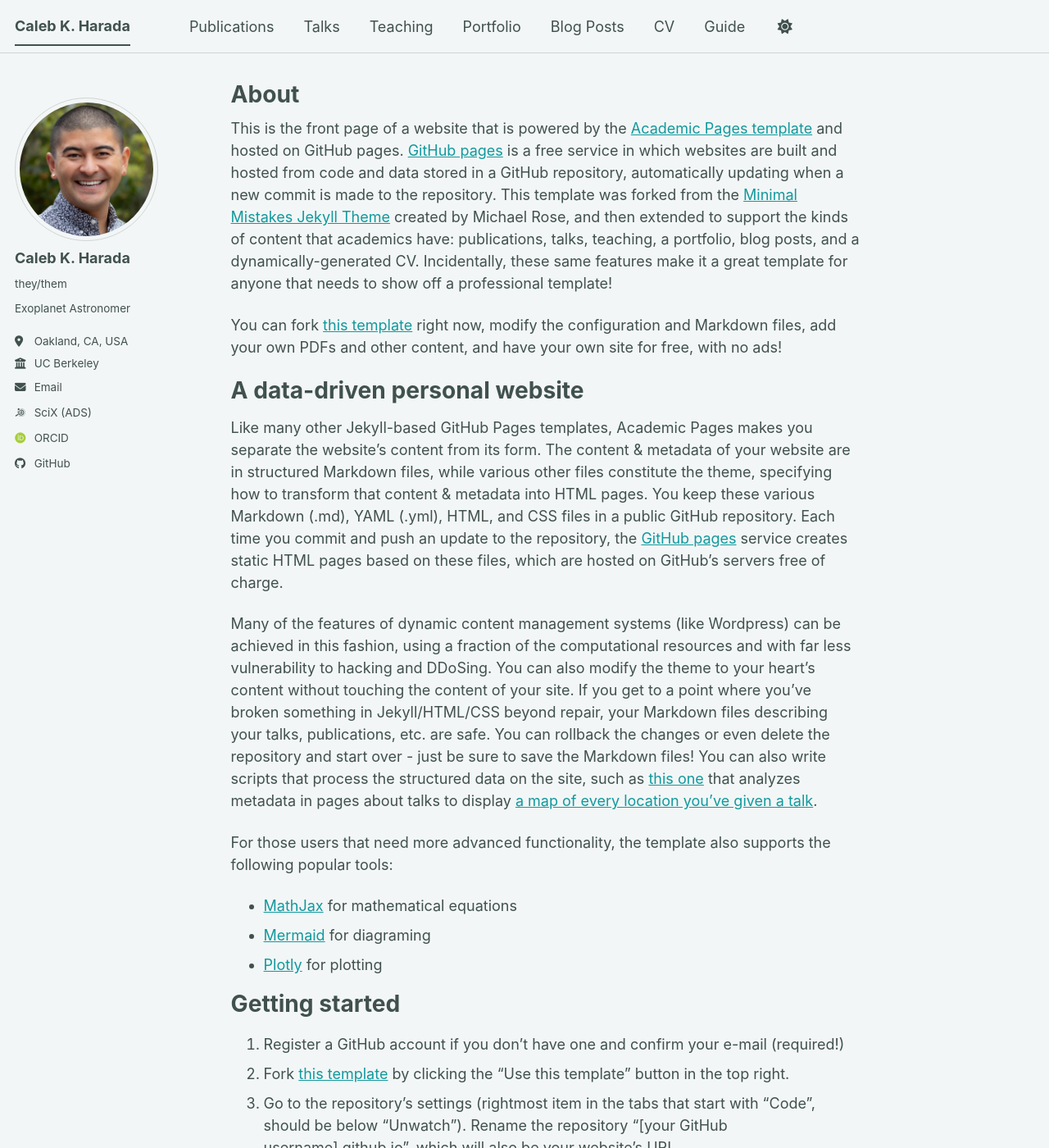
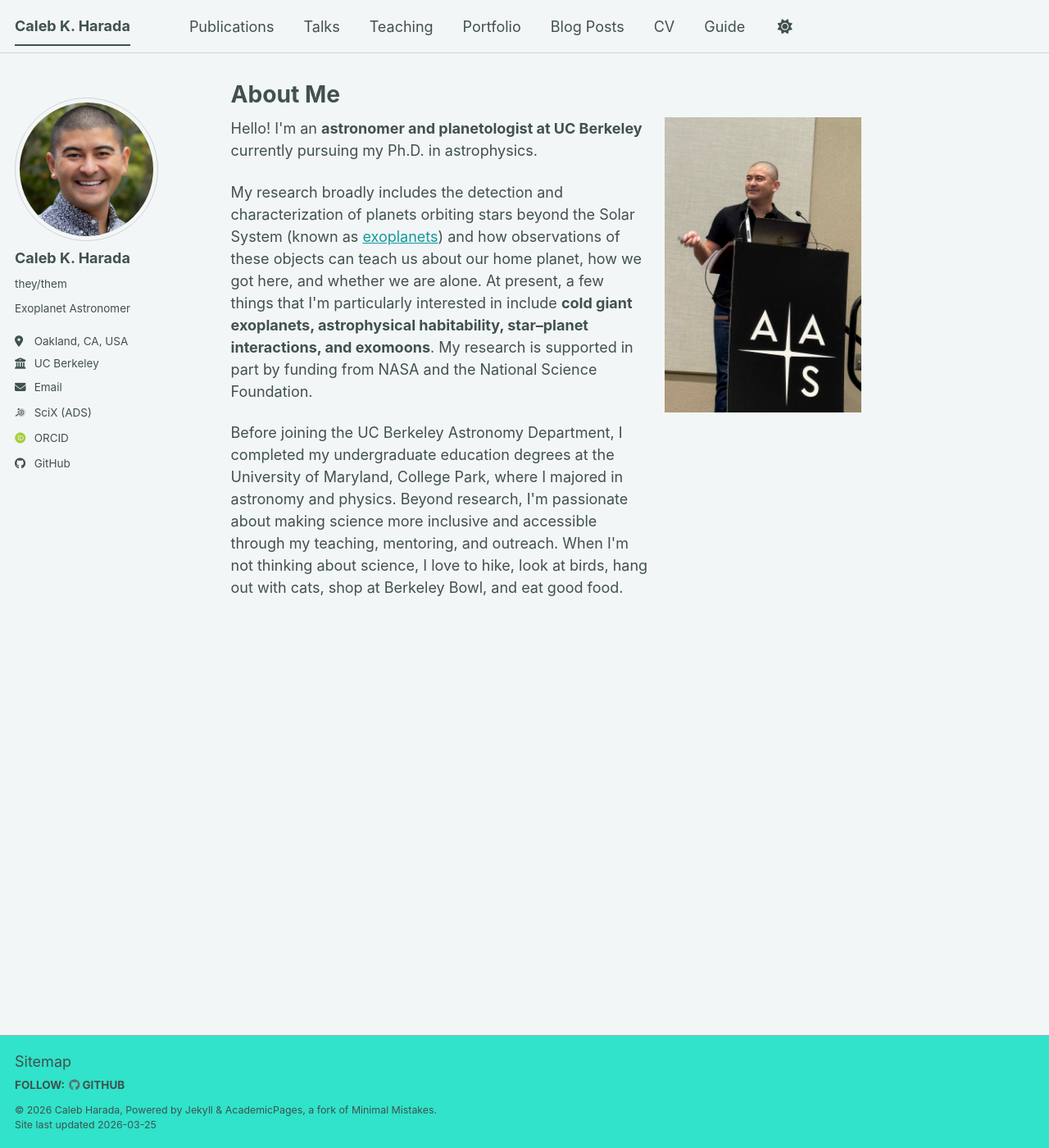
Before and after one commit to CalebHarada/CalebHarada.github.io, a Jekyll site: the page built from _pages/about.md, in a window 1280 px wide and 1400 px high. Shown: the whole window at 82% size. Built offline with Jekyll 4.4.1, drawn with Linux system fonts in a browser that asks for light colours; some web fonts are replaced; a script bundle is joined from its source files by our own code; library files that are not in the unit come from our copies; some of the changed text lies outside the part shown.

Commit message:
pages: update blurb about me

```diff
--- a/_pages/about.md
+++ b/_pages/about.md
@@ -1,13 +1,33 @@
 ---
 permalink: /
-title: "About"
+title: "About Me"
 author_profile: true
 redirect_from:
   - /about/
   - /about.html
 ---
 
-This is the front page of a website that is powered by the [Academic Pages template](https://github.com/academicpages/academicpages.github.io) and hosted on GitHub pages. [GitHub pages](https://pages.github.com) is a free service in which websites are built and hosted from code and data stored in a GitHub repository, automatically updating when a new commit is made to the repository. This template was forked from the [Minimal Mistakes Jekyll Theme](https://mmistakes.github.io/minimal-mistakes/) created by Michael Rose, and then extended to support the kinds of content that academics have: publications, talks, teaching, a portfolio, blog posts, and a dynamically-generated CV. Incidentally, these same features make it a great template for anyone that needs to show off a professional template!
+<div style="display: flex; align-items: start; gap: 20px;">
+    <div style="flex: 1;">
+        <p>
+          Hello! I'm an <b>astronomer and planetologist at UC Berkeley</b> currently pursuing my Ph.D. in astrophysics.
+        </p>
+        <p>
+          My research broadly includes the detection and characterization of planets orbiting stars beyond the Solar System (known as <a href="https://science.nasa.gov/exoplanets/" target="_blank">exoplanets</a>) and how observations of these objects can teach us about our home planet, how we got here, and whether we are alone. At present, a few things that I'm particularly interested in include <b>cold giant exoplanets, astrophysical habitability, star&ndash;planet interactions, and exomoons</b>. My research is supported in part by funding from NASA and the National Science Foundation.
+        </p>
+        <p>
+          Before joining the UC Berkeley Astronomy Department, I completed my undergraduate education degrees at the University of Maryland, College Park, where I majored in astronomy and physics. Beyond research, I'm passionate about making science more inclusive and accessible through my teaching, mentoring, and outreach. When I'm not thinking about science, I love to hike, look at birds, hang out with cats, shop at Berkeley Bowl, and eat good food.
+        </p>
+    </div>
+    <img src="images/calebharada_talking.jpg" alt="Photo of Caleb Harada giving a talk at a AAS meeting" style="max-width: 240px; height: auto;">
+</div>
+
+
+
+
+
+
+<!-- This is the front page of a website that is powered by the [Academic Pages template](https://github.com/academicpages/academicpages.github.io) and hosted on GitHub pages. [GitHub pages](https://pages.github.com) is a free service in which websites are built and hosted from code and data stored in a GitHub repository, automatically updating when a new commit is made to the repository. This template was forked from the [Minimal Mistakes Jekyll Theme](https://mmistakes.github.io/minimal-mistakes/) created by Michael Rose, and then extended to support the kinds of content that academics have: publications, talks, teaching, a portfolio, blog posts, and a dynamically-generated CV. Incidentally, these same features make it a great template for anyone that needs to show off a professional template!
 
  You can fork [this template](https://github.com/academicpages/academicpages.github.io) right now, modify the configuration and Markdown files, add your own PDFs and other content, and have your own site for free, with no ads!
 
@@ -53,4 +73,4 @@ Example: editing a Markdown file for a talk
 
 For more info
 ------
-More info about configuring Academic Pages can be found in [the guide](https://academicpages.github.io/markdown/), the [growing wiki](https://github.com/academicpages/academicpages.github.io/wiki), and you can always [ask a question on GitHub](https://github.com/academicpages/academicpages.github.io/discussions). The [guides for the Minimal Mistakes theme](https://mmistakes.github.io/minimal-mistakes/docs/configuration/) (which this theme was forked from) might also be helpful.
+More info about configuring Academic Pages can be found in [the guide](https://academicpages.github.io/markdown/), the [growing wiki](https://github.com/academicpages/academicpages.github.io/wiki), and you can always [ask a question on GitHub](https://github.com/academicpages/academicpages.github.io/discussions). The [guides for the Minimal Mistakes theme](https://mmistakes.github.io/minimal-mistakes/docs/configuration/) (which this theme was forked from) might also be helpful. -->
```
Also changed, not shown: images/calebharada_talking.jpg (added).
